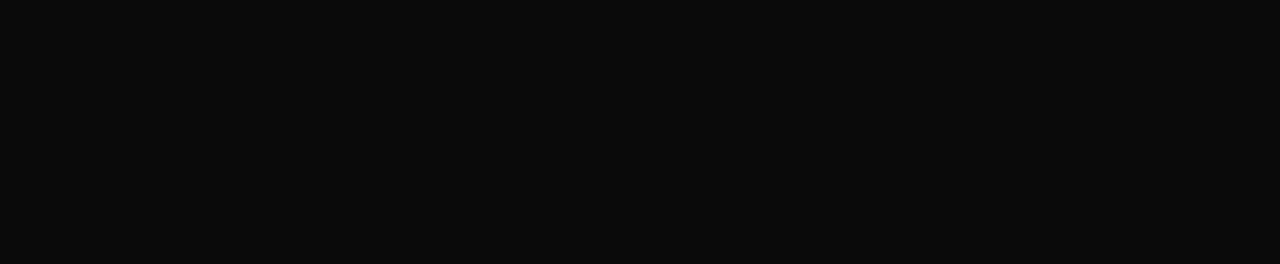
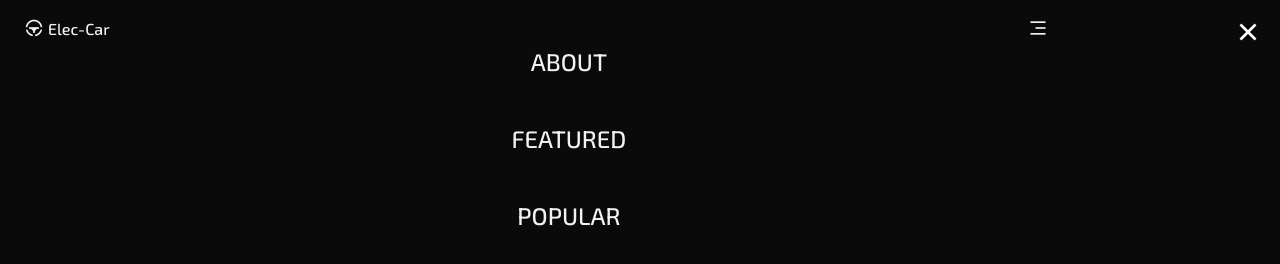
Before and after one commit to jaytintran/elec-car, a plain HTML site: page index.html in a window 1280 px wide. Drawn offline with nearby package versions, Linux system fonts and the light colour scheme.

Commit message:
finished the navigation

```diff
--- a/assets/css/styles.css
+++ b/assets/css/styles.css
@@ -109,10 +109,93 @@ img {
 }
 
 /*=============== HEADER & NAV ===============*/
+.header {
+  width: 100%;
+  background-color: transparent;
+  position: fixed;
+  top: 0; left: 0;
+  z-index: var(--z-fixed);
+}
 
+.nav {
+  height: var(--header-height);
+  display: flex;
+  justify-content: space-between;
+  align-items: center;
+}
+
+.nav__logo,
+.nav__toggle {
+  color: var(--title-color);
+  display: inline-flex;
+}
+
+.nav__logo {
+  align-items: center;
+  column-gap: .25rem;
+  font-weight: var(--font-medium);
+  transition: .3s;
+}
+
+.nav__logo i {
+  font-size: 1.25rem;
+}
+
+.nav__logo:hover {
+  color: var(--first-color);
+}
+
+.nav__toggle {
+  font-size: 1.25rem;
+  cursor: pointer;
+}
+
+@media screen and (max-width: 767px) {
+  .nav__menu {
+    position: fixed;
+    background-color: rgb(51, 48, 48);
+    top: 0;
+    right: -100%;
+    width: 100%; height: 100%;
+    backdrop-filter: blur(95px);
+    transition: .3s;
+  }
+
+}
+
+.nav__list {
+  display: flex;
+  flex-direction: column;
+  text-align: center;
+  row-gap: 3rem;
+  padding-top: 9rem;
+}
+
+.nav__link {
+  text-transform: uppercase;
+  color: var(--title-color);
+  font-size: var(--h2-font-size);
+  font-weight: var(--font-medium);
+  transition: .3s;
+}
+
+.nav__link:hover {
+  color: var(--first-color)
+}
+
+.nav__close {
+  font-size: 2rem;
+  color: var(--white-color);
+  position: absolute;
+  top: 1rem;
+  right: 1rem;
+  cursor: pointer;
+}
 
 /* Show menu */
-
+.show-menu {
+  right: 0;
+}
 
 /* Change background header */
 
--- a/assets/js/main.js
+++ b/assets/js/main.js
@@ -1,8 +1,32 @@
 /*=============== SHOW MENU ===============*/
+const navMenu = document.getElementById('nav-menu'),
+      navToggle = document.getElementById('nav-toggle'),
+      navClose = document.getElementById('nav-close');
 
+// Toggle
+if (navToggle) {
+    navToggle.addEventListener('click', () => {
+        navMenu.classList.add('show-menu')
+    })
+}
+
+// Close
+if (navClose) {
+    navClose.addEventListener('click', () => {
+        navMenu.classList.remove('show-menu')
+    })
+}
 
 /*=============== REMOVE MENU MOBILE ===============*/
+const navLink = document.querySelectorAll('.nav__link')
 
+function linkAction() {
+    const navMenu = document.getElementById('nav-menu')
+    // When click on each nav__link in moble mode, remove the menu
+    navMenu.classList.remove('show-menu')
+}
+
+navLink.forEach(link => link.addEventListener('click', linkAction))
 
 /*=============== CHANGE BACKGROUND HEADER ===============*/
 
--- a/index.html
+++ b/index.html
@@ -23,8 +23,35 @@
         <header class="header" id="header">
             <nav class="nav container">
                 <a href="#" class="nav__logo">
+                    <i class="ri-steering-fill"></i>
+                    Elec-Car
+                </a>
 
-                </a>
+                <div class="nav__menu" id="nav-menu">
+                    <ul class="nav__list">
+                        <li class="nav__item">
+                            <a href="#home" class="nav__link">Home</a>
+                        </li>
+                        <li class="nav__item">
+                            <a href="#about" class="nav__link">About</a>
+                        </li>
+                        <li class="nav__item">
+                            <a href="#featured" class="nav__link">Featured</a>
+                        </li>
+                        <li class="nav__item">
+                            <a href="Popular" class="nav__link">Popular</a>
+                        </li>
+                    </ul>
+
+                    <div class="nav__close" id="nav-close">
+                        <i class="ri-close-line"></i>
+                    </div>
+                </div>
+
+                <!-- Toggle Button -->
+                <div class="nav__toggle" id="nav-toggle">
+                    <i class="ri-menu-3-line"></i>
+                </div>
             </nav>
         </header>
 
```
